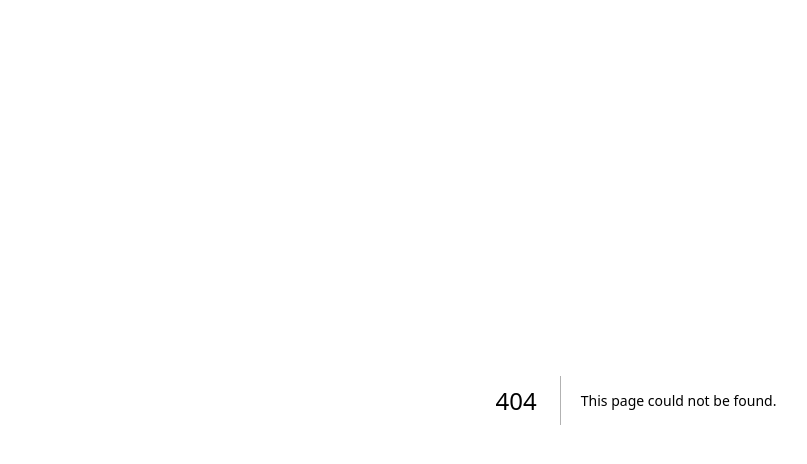
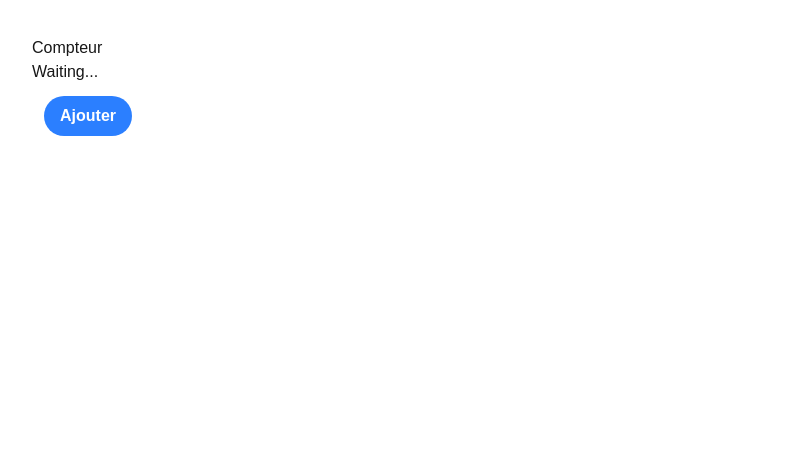
Before and after one commit to prof-moevus/SAE_2025_nextjs, a Next.js app: page /demoHooks in a window 1280 px wide. Before the commit this address had no page. Shown: the top 464 px of the page, without its empty margins (4-811 px from the left). Built offline with nearby package versions, Linux system fonts and the light colour scheme.

Commit message:
👍 Show an exemple of useState and useEffect

```diff
--- /dev/null
+++ b/src/app/demoHooks/page.js
@@ -0,0 +1,50 @@
+"use client"
+
+import {useState, useEffect} from 'react'
+
+
+function Home() {
+
+    useEffect(() => {
+        console.log(`yoyoyo je suis monté`);
+
+        // Executé quand le composant va être détruit :
+        return () => {
+            console.log(" composant je suis démonté")
+        }
+    }, []);
+
+
+    return (
+        <h1> yoyoyo</h1>
+    )
+}
+
+
+export default function demoHook() {
+
+    const [counter, setCounter] = useState(null)
+    const [msg, setMsg] = useState(null)
+
+    const [isAuth, setIsAuth] = useState(false)
+
+
+    useEffect(() => {
+        console.log(`La valeur de count a changé : ${counter}`);
+
+
+    }, []);
+
+    return (<>
+        <main className="m-9">
+            <h2>Compteur</h2>
+            {counter && <p>Valeur : {counter}</p> || <p>Waiting...</p>}
+            <button className={"m-3 bg-blue-500 hover:bg-blue-700 text-white font-bold py-2 px-4 rounded-full"}
+                    onClick={() => {
+                        setCounter(counter + 1);
+                    }}>Ajouter
+            </button>
+            {counter === 3 && <Home></Home>}
+        </main>
+    </>)
+}
```
